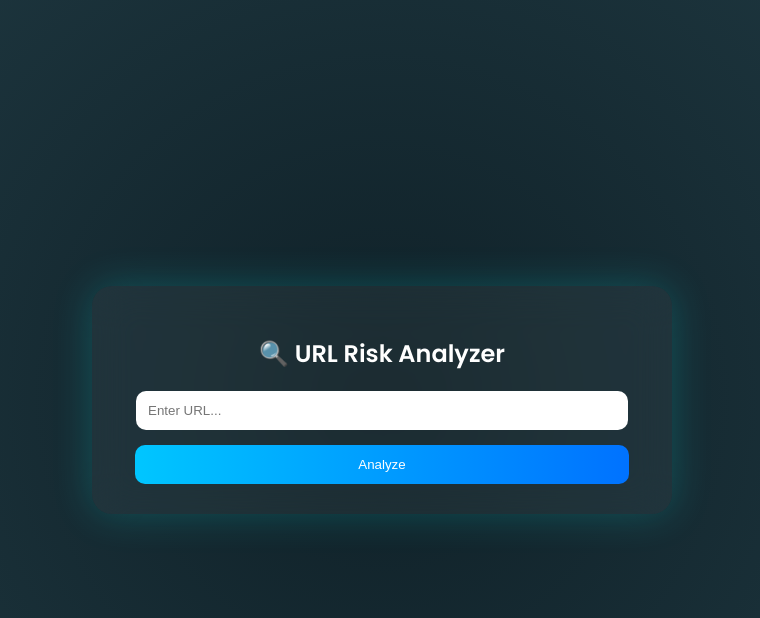
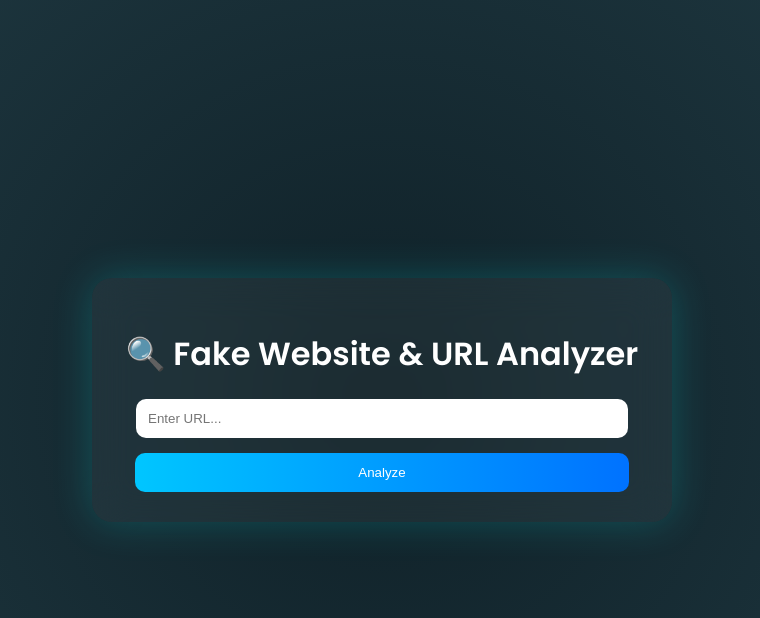
Before and after one commit to Rajkumar1322/url-risk-analyzer, a Flask app: page / in a window 1280 px wide. Shown: the top 618 px of the page, without its empty margins (258-1018 px from the left). Run offline with Flask 3, Linux system fonts and the light colour scheme.

Commit message:
updated website name

```diff
--- a/templates/index.html
+++ b/templates/index.html
@@ -1,7 +1,7 @@
 <!DOCTYPE html>
 <html>
 <head>
-    <title>URL Risk Analyzer</title>
+    <title>Fake Website & URL Analyzer</title>
 
     <link href="https://fonts.googleapis.com/css2?family=Poppins:wght@300;600&display=swap" rel="stylesheet">
 
@@ -89,7 +89,7 @@
 
 <div class="box">
 
-<h2>🔍 URL Risk Analyzer</h2>
+<h1>🔍 Fake Website & URL Analyzer</h1>
 
 <form method="POST">
     <input type="text" name="url" placeholder="Enter URL..." required>
```
